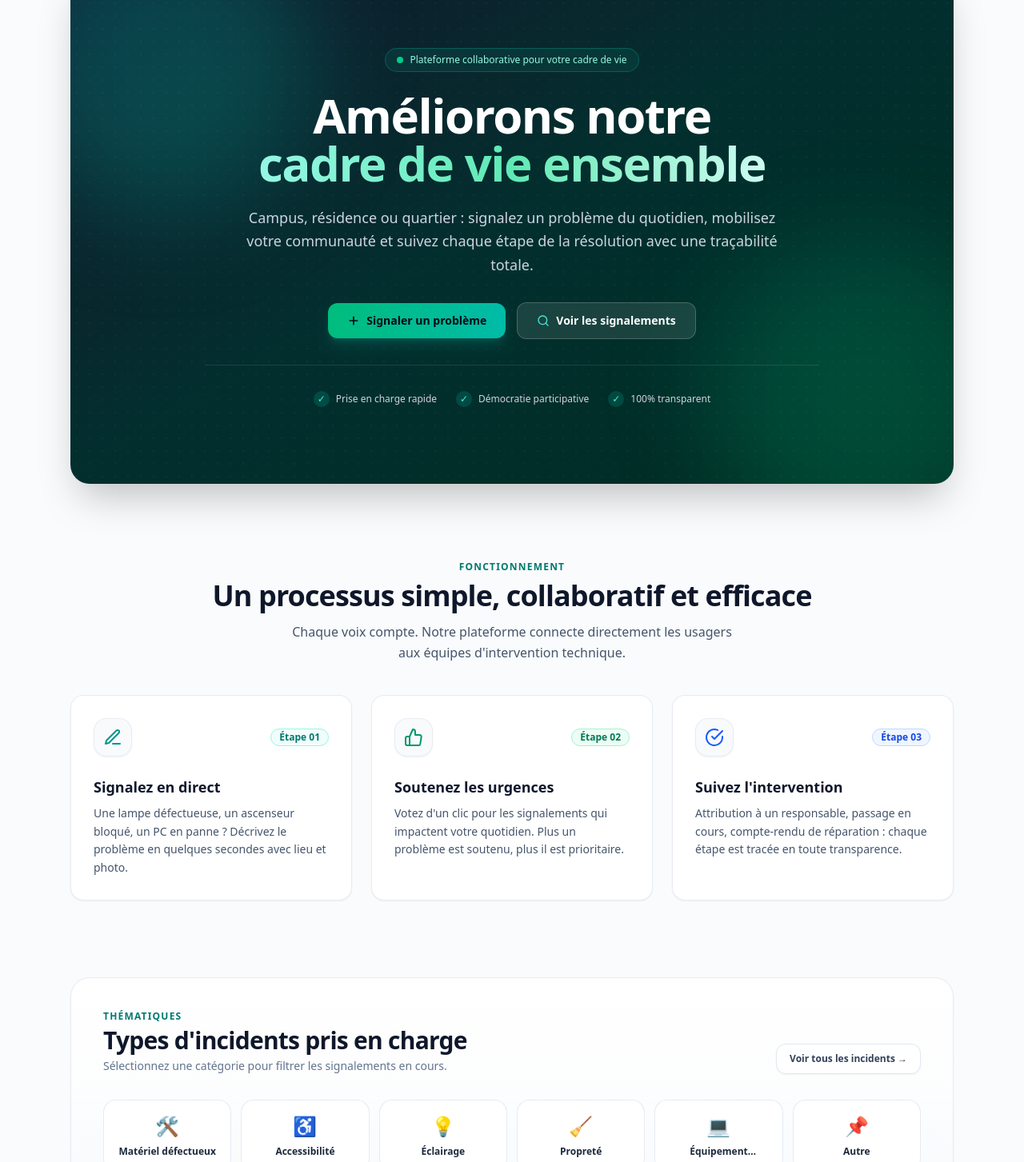
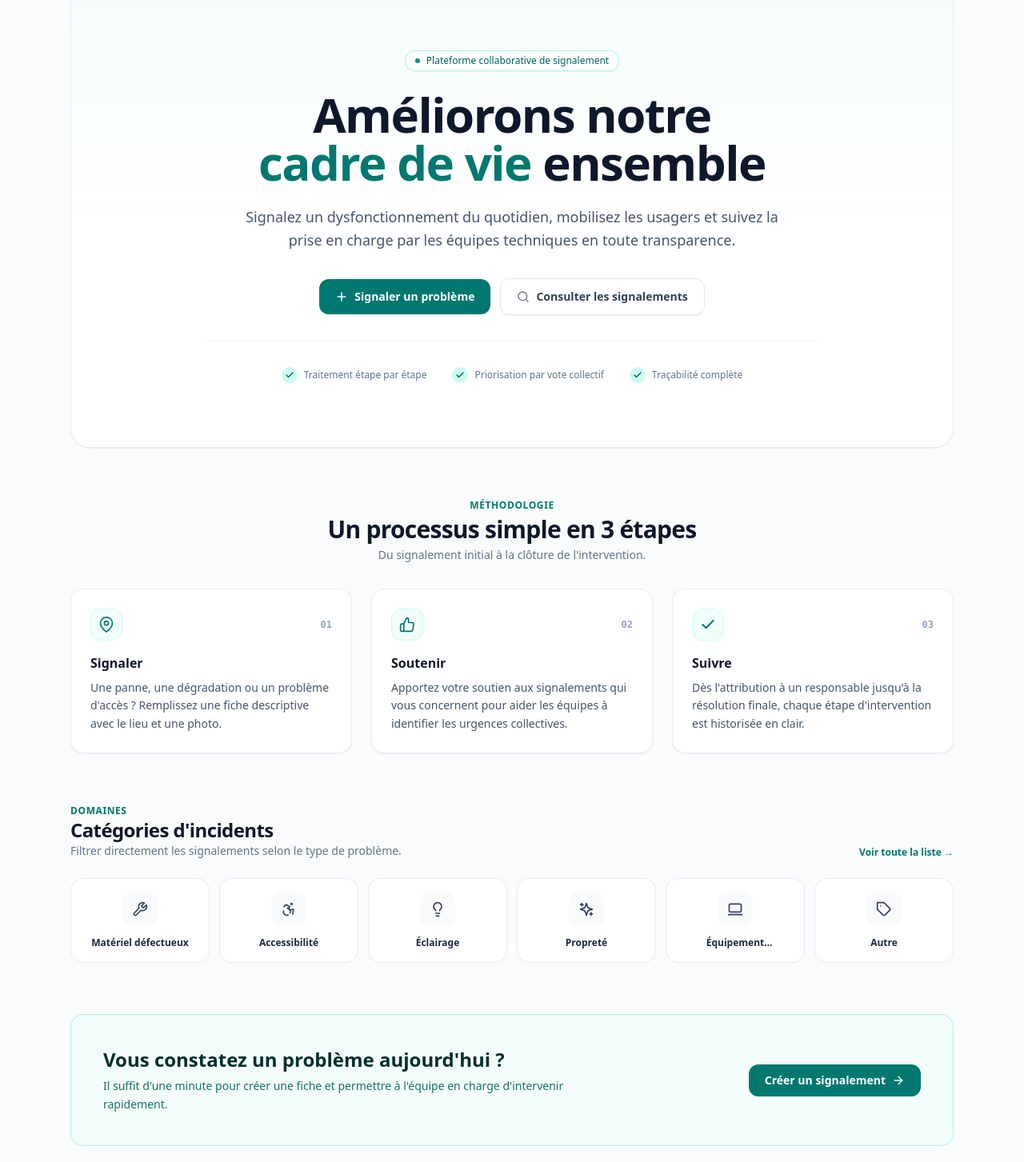
Before and after one commit to yassin0711/Next, a Next.js app: page / in a window 1280 px wide. Shown: the part 137-1590 px from the top of the page at 80% size. Built offline with nearby package versions, Linux system fonts and the light colour scheme; no server answers.

Commit message:
style: refondre le Hero et la page d'accueil avec un style sobre, professionnel et zéro emoji

```diff
--- a/src/app/page.tsx
+++ b/src/app/page.tsx
@@ -1,217 +1,178 @@
 import Link from "next/link";
 import { CATEGORIES } from "@/lib/constants";
+import {
+  IconPin,
+  IconThumbUp,
+  IconCheck,
+  IconPlus,
+  IconSearch,
+  IconArrowRight,
+  IconCategory,
+} from "@/components/Icons";
 
 const STEPS = [
   {
     step: "01",
-    title: "Signalez en direct",
-    text: "Une lampe défectueuse, un ascenseur bloqué, un PC en panne ? Décrivez le problème en quelques secondes avec lieu et photo.",
-    icon: (
-      <svg className="h-6 w-6 text-teal-600" viewBox="0 0 24 24" fill="none" stroke="currentColor" strokeWidth="2" strokeLinecap="round" strokeLinejoin="round">
-        <path d="M12 20h9" />
-        <path d="M16.5 3.5a2.121 2.121 0 0 1 3 3L7 19l-4 1 1-4L16.5 3.5z" />
-      </svg>
-    ),
-    badgeColor: "bg-teal-50 border-teal-200 text-teal-700",
+    title: "Signaler",
+    text: "Une panne, une dégradation ou un problème d'accès ? Remplissez une fiche descriptive avec le lieu et une photo.",
+    icon: <IconPin className="h-5 w-5 text-teal-700" />,
   },
   {
     step: "02",
-    title: "Soutenez les urgences",
-    text: "Votez d'un clic pour les signalements qui impactent votre quotidien. Plus un problème est soutenu, plus il est prioritaire.",
-    icon: (
-      <svg className="h-6 w-6 text-emerald-600" viewBox="0 0 24 24" fill="none" stroke="currentColor" strokeWidth="2" strokeLinecap="round" strokeLinejoin="round">
-        <path d="M14 9V5a3 3 0 0 0-3-3l-4 9v11h11.28a2 2 0 0 0 2-1.7l1.38-9a2 2 0 0 0-2-2.3zM7 22H4a2 2 0 0 1-2-2v-7a2 2 0 0 1 2-2h3" />
-      </svg>
-    ),
-    badgeColor: "bg-emerald-50 border-emerald-200 text-emerald-700",
+    title: "Soutenir",
+    text: "Apportez votre soutien aux signalements qui vous concernent pour aider les équipes à identifier les urgences collectives.",
+    icon: <IconThumbUp className="h-5 w-5 text-teal-700" />,
   },
   {
     step: "03",
-    title: "Suivez l'intervention",
-    text: "Attribution à un responsable, passage en cours, compte-rendu de réparation : chaque étape est tracée en toute transparence.",
-    icon: (
-      <svg className="h-6 w-6 text-blue-600" viewBox="0 0 24 24" fill="none" stroke="currentColor" strokeWidth="2" strokeLinecap="round" strokeLinejoin="round">
-        <path d="M22 11.08V12a10 10 0 1 1-5.93-9.14" />
-        <polyline points="22 4 12 14.01 9 11.01" />
-      </svg>
-    ),
-    badgeColor: "bg-blue-50 border-blue-200 text-blue-700",
+    title: "Suivre",
+    text: "Dès l'attribution à un responsable jusqu'à la résolution finale, chaque étape d'intervention est historisée en clair.",
+    icon: <IconCheck className="h-5 w-5 text-teal-700" />,
   },
 ];
 
-const CATEGORY_ICONS: Record<string, string> = {
-  "Matériel défectueux": "🛠️",
-  "Accessibilité": "♿",
-  "Éclairage": "💡",
-  "Propreté": "🧹",
-  "Équipement informatique": "💻",
-  "Autre": "📌",
-};
-
 export default function Home() {
   return (
-    <div className="space-y-16 sm:space-y-24">
-      {/* Hero Section */}
-      <section className="relative overflow-hidden rounded-3xl bg-gradient-to-br from-slate-900 via-teal-950 to-emerald-950 px-6 py-16 text-center text-white shadow-2xl ring-1 ring-white/10 sm:px-12 sm:py-24">
-        {/* Glow ambient background effects */}
-        <div className="pointer-events-none absolute -left-20 -top-20 h-72 w-72 rounded-full bg-teal-500/25 blur-3xl sm:h-96 sm:w-96" />
-        <div className="pointer-events-none absolute -bottom-20 -right-20 h-72 w-72 rounded-full bg-emerald-500/20 blur-3xl sm:h-96 sm:w-96" />
-        <div className="pointer-events-none absolute inset-0 bg-[radial-gradient(#ffffff0a_1px,transparent_1px)] [background-size:16px_16px]" />
-
-        <div className="relative mx-auto max-w-3xl space-y-6">
-          {/* Top Pill */}
-          <div className="inline-flex items-center gap-2 rounded-full border border-teal-500/30 bg-teal-900/40 px-3.5 py-1.5 text-xs font-medium text-teal-200 backdrop-blur-md">
-            <span className="flex h-2 w-2 rounded-full bg-emerald-400 animate-pulse" />
-            <span>Plateforme collaborative pour votre cadre de vie</span>
+    <div className="space-y-16 py-4">
+      {/* Hero Section Épurée et Moderne (Light, Pro, Sans artifice) */}
+      <section className="relative rounded-3xl border border-slate-200/80 bg-gradient-to-b from-teal-50/50 via-white to-white px-6 py-16 text-center sm:px-12 sm:py-20 shadow-2xs">
+        <div className="mx-auto max-w-3xl space-y-6">
+          <div className="inline-flex items-center gap-2 rounded-full border border-teal-200/80 bg-white px-3 py-1 text-xs font-medium text-teal-800 shadow-2xs">
+            <span className="h-1.5 w-1.5 rounded-full bg-teal-600" />
+            <span>Plateforme collaborative de signalement</span>
           </div>
 
-          {/* Heading */}
-          <h1 className="text-4xl font-extrabold tracking-tight sm:text-5xl lg:text-6xl">
+          <h1 className="text-4xl font-extrabold tracking-tight text-slate-900 sm:text-5xl lg:text-6xl">
             Améliorons notre <br className="hidden sm:inline" />
-            <span className="bg-gradient-to-r from-teal-200 via-emerald-300 to-teal-100 bg-clip-text text-transparent">
-              cadre de vie ensemble
-            </span>
+            <span className="text-teal-700">cadre de vie</span> ensemble
           </h1>
 
-          {/* Description */}
-          <p className="mx-auto max-w-2xl text-base leading-relaxed text-slate-300 sm:text-lg">
-            Campus, résidence ou quartier : signalez un problème du quotidien, mobilisez votre communauté et suivez chaque étape de la résolution avec une traçabilité totale.
+          <p className="mx-auto max-w-2xl text-base leading-relaxed text-slate-600 sm:text-lg">
+            Signalez un dysfonctionnement du quotidien, mobilisez les usagers et suivez la prise en charge par les équipes techniques en toute transparence.
           </p>
 
-          {/* Action Buttons */}
-          <div className="flex flex-wrap items-center justify-center gap-3.5 pt-2">
+          <div className="flex flex-wrap items-center justify-center gap-3 pt-2">
             <Link
               href="/signalements/nouveau"
-              className="inline-flex items-center gap-2 rounded-xl bg-gradient-to-r from-emerald-500 to-teal-500 px-6 py-3 text-sm font-bold text-slate-950 shadow-lg shadow-teal-500/20 transition-all duration-200 hover:from-emerald-400 hover:to-teal-400 hover:shadow-teal-500/30 hover:-translate-y-0.5 active:translate-y-0"
+              className="inline-flex items-center gap-2 rounded-xl bg-teal-700 px-5 py-3 text-sm font-semibold text-white shadow-xs transition hover:bg-teal-800 hover:shadow-sm"
             >
-              <svg className="h-4 w-4" viewBox="0 0 24 24" fill="none" stroke="currentColor" strokeWidth="2.5" strokeLinecap="round" strokeLinejoin="round">
-                <line x1="12" y1="5" x2="12" y2="19" />
-                <line x1="5" y1="12" x2="19" y2="12" />
-              </svg>
+              <IconPlus className="h-4 w-4" />
               <span>Signaler un problème</span>
             </Link>
 
             <Link
               href="/signalements"
-              className="inline-flex items-center gap-2 rounded-xl border border-white/20 bg-white/10 px-6 py-3 text-sm font-semibold text-white backdrop-blur-md transition-all duration-200 hover:bg-white/20 hover:border-white/30 hover:-translate-y-0.5 active:translate-y-0"
+              className="inline-flex items-center gap-2 rounded-xl border border-slate-200 bg-white px-5 py-3 text-sm font-semibold text-slate-700 shadow-xs transition hover:bg-slate-50 hover:text-slate-900"
             >
-              <svg className="h-4 w-4 text-teal-300" viewBox="0 0 24 24" fill="none" stroke="currentColor" strokeWidth="2" strokeLinecap="round" strokeLinejoin="round">
-                <circle cx="11" cy="11" r="8" />
-                <line x1="21" y1="21" x2="16.65" y2="16.65" />
-              </svg>
-              <span>Voir les signalements</span>
+              <IconSearch className="h-4 w-4 text-slate-500" />
+              <span>Consulter les signalements</span>
             </Link>
           </div>
 
-          {/* Trust points */}
-          <div className="mt-8 flex flex-wrap items-center justify-center gap-6 border-t border-white/10 pt-8 text-xs font-medium text-slate-300">
+          {/* Indicateurs clés */}
+          <div className="mt-8 flex flex-wrap items-center justify-center gap-8 border-t border-slate-100 pt-8 text-xs font-medium text-slate-500">
             <div className="flex items-center gap-2">
-              <span className="flex h-5 w-5 items-center justify-center rounded-full bg-teal-500/20 text-teal-300">✓</span>
-              <span>Prise en charge rapide</span>
+              <span className="flex h-5 w-5 items-center justify-center rounded-full bg-teal-100 text-teal-800">
+                <IconCheck className="h-3 w-3" />
+              </span>
+              <span>Traitement étape par étape</span>
             </div>
             <div className="flex items-center gap-2">
-              <span className="flex h-5 w-5 items-center justify-center rounded-full bg-teal-500/20 text-teal-300">✓</span>
-              <span>Démocratie participative</span>
+              <span className="flex h-5 w-5 items-center justify-center rounded-full bg-teal-100 text-teal-800">
+                <IconCheck className="h-3 w-3" />
+              </span>
+              <span>Priorisation par vote collectif</span>
             </div>
             <div className="flex items-center gap-2">
-              <span className="flex h-5 w-5 items-center justify-center rounded-full bg-teal-500/20 text-teal-300">✓</span>
-              <span>100% transparent</span>
+              <span className="flex h-5 w-5 items-center justify-center rounded-full bg-teal-100 text-teal-800">
+                <IconCheck className="h-3 w-3" />
+              </span>
+              <span>Traçabilité complète</span>
             </div>
           </div>
         </div>
       </section>
 
-      {/* How it works Section */}
-      <section className="space-y-10">
-        <div className="text-center">
-          <p className="text-xs font-extrabold uppercase tracking-widest text-teal-700">Fonctionnement</p>
-          <h2 className="mt-2 text-3xl font-extrabold tracking-tight text-slate-900 sm:text-4xl">
-            Un processus simple, collaboratif et efficace
+      {/* Section : Comment ça fonctionne */}
+      <section className="space-y-8">
+        <div className="text-center space-y-1">
+          <p className="text-xs font-bold uppercase tracking-wider text-teal-700">Méthodologie</p>
+          <h2 className="text-2xl font-bold tracking-tight text-slate-900 sm:text-3xl">
+            Un processus simple en 3 étapes
           </h2>
-          <p className="mx-auto mt-3 max-w-xl text-sm leading-relaxed text-slate-600 sm:text-base">
-            Chaque voix compte. Notre plateforme connecte directement les usagers aux équipes d'intervention technique.
-          </p>
+          <p className="text-sm text-slate-500">Du signalement initial à la clôture de l&apos;intervention.</p>
         </div>
 
         <div className="grid gap-6 sm:grid-cols-3">
           {STEPS.map((s) => (
             <div
               key={s.title}
-              className="group relative rounded-2xl border border-slate-200/80 bg-white p-7 shadow-xs transition-all duration-200 hover:-translate-y-1 hover:border-teal-300 hover:shadow-xl hover:shadow-teal-900/5"
+              className="rounded-2xl border border-slate-200/80 bg-white p-6 shadow-xs transition hover:border-slate-300 hover:shadow-sm"
             >
-              <div className="flex items-center justify-between gap-3">
-                <span className="flex h-12 w-12 items-center justify-center rounded-2xl bg-slate-50 border border-slate-200/70 shadow-xs transition-colors group-hover:bg-teal-50 group-hover:border-teal-200">
+              <div className="flex items-center justify-between">
+                <div className="flex h-10 w-10 items-center justify-center rounded-xl bg-teal-50 border border-teal-100">
                   {s.icon}
-                </span>
-                <span className={`rounded-full border px-2.5 py-0.5 text-xs font-bold ${s.badgeColor}`}>
-                  Étape {s.step}
-                </span>
+                </div>
+                <span className="text-xs font-bold font-mono text-slate-400">{s.step}</span>
               </div>
-              <h3 className="mt-6 text-lg font-bold text-slate-900 transition group-hover:text-teal-800">
-                {s.title}
-              </h3>
-              <p className="mt-2 text-sm leading-relaxed text-slate-600">
-                {s.text}
-              </p>
+              <h3 className="mt-4 text-base font-bold text-slate-900">{s.title}</h3>
+              <p className="mt-2 text-sm leading-relaxed text-slate-600">{s.text}</p>
             </div>
           ))}
         </div>
       </section>
 
-      {/* Categories quick explorer */}
-      <section className="rounded-3xl border border-slate-200/80 bg-gradient-to-b from-white to-slate-50/70 p-8 shadow-xs sm:p-10">
+      {/* Section : Catégories d'intervention (100% SVG Icons, 0 emoji) */}
+      <section className="space-y-6">
         <div className="flex flex-wrap items-end justify-between gap-4">
           <div>
-            <p className="text-xs font-extrabold uppercase tracking-widest text-teal-700">Thématiques</p>
-            <h2 className="mt-1 text-2xl font-extrabold tracking-tight text-slate-900 sm:text-3xl">
-              Types d&apos;incidents pris en charge
+            <p className="text-xs font-bold uppercase tracking-wider text-teal-700">Domaines</p>
+            <h2 className="text-2xl font-bold tracking-tight text-slate-900">
+              Catégories d&apos;incidents
             </h2>
-            <p className="mt-1 text-sm text-slate-500">Sélectionnez une catégorie pour filtrer les signalements en cours.</p>
+            <p className="text-sm text-slate-500">Filtrer directement les signalements selon le type de problème.</p>
           </div>
-          <Link href="/signalements" className="btn-outline text-xs">
-            Voir tous les incidents →
+          <Link href="/signalements" className="text-xs font-semibold text-teal-700 hover:text-teal-800 hover:underline">
+            Voir toute la liste →
           </Link>
         </div>
 
-        <div className="mt-8 grid grid-cols-2 gap-3 sm:grid-cols-3 md:grid-cols-6">
+        <div className="grid grid-cols-2 gap-3 sm:grid-cols-3 md:grid-cols-6">
           {CATEGORIES.map((cat) => (
             <Link
               key={cat}
               href={`/signalements?category=${encodeURIComponent(cat)}`}
-              className="flex flex-col items-center justify-center rounded-2xl border border-slate-200/80 bg-white p-4 text-center transition-all duration-200 hover:-translate-y-1 hover:border-teal-400 hover:bg-teal-50/30 hover:shadow-md"
+              className="group flex flex-col items-center justify-center rounded-2xl border border-slate-200/80 bg-white p-4 text-center transition hover:border-teal-300 hover:bg-teal-50/40 hover:shadow-xs"
             >
-              <span className="text-2xl">{CATEGORY_ICONS[cat] ?? "📌"}</span>
-              <span className="mt-2 text-xs font-semibold text-slate-800 line-clamp-1">{cat}</span>
+              <div className="flex h-11 w-11 items-center justify-center rounded-xl bg-slate-50 text-slate-700 transition group-hover:bg-teal-100 group-hover:text-teal-800">
+                <IconCategory category={cat} className="h-5 w-5" />
+              </div>
+              <span className="mt-3 text-xs font-semibold text-slate-800 line-clamp-1 group-hover:text-teal-900">
+                {cat}
+              </span>
             </Link>
           ))}
         </div>
       </section>
 
-      {/* Bottom CTA Banner */}
-      <section className="relative overflow-hidden rounded-3xl bg-gradient-to-r from-teal-800 to-emerald-700 p-8 text-white shadow-xl sm:p-12">
-        <div className="relative z-10 flex flex-col items-start justify-between gap-6 md:flex-row md:items-center">
-          <div className="max-w-xl space-y-2">
-            <h2 className="text-2xl font-extrabold tracking-tight sm:text-3xl">
-              Un problème repéré sur les lieux ?
-            </h2>
-            <p className="text-sm leading-relaxed text-teal-100">
-              Ne laissez pas les désagréments s&apos;accumuler. Prenez une photo, remplissez le formulaire en 1 minute et aidez les équipes techniques à intervenir.
+      {/* Bannière d'appel à l'action sobre */}
+      <section className="rounded-2xl border border-teal-200/80 bg-teal-50/70 p-8 sm:p-10">
+        <div className="flex flex-col items-start justify-between gap-6 sm:flex-row sm:items-center">
+          <div className="space-y-1.5 max-w-xl">
+            <h3 className="text-xl font-bold text-teal-950 sm:text-2xl">
+              Vous constatez un problème aujourd&apos;hui ?
+            </h3>
+            <p className="text-sm text-teal-800/90 leading-relaxed">
+              Il suffit d&apos;une minute pour créer une fiche et permettre à l&apos;équipe en charge d&apos;intervenir rapidement.
             </p>
           </div>
-          <div className="flex flex-wrap gap-3">
-            <Link
-              href="/signalements/nouveau"
-              className="rounded-xl bg-white px-5 py-3 text-sm font-bold text-teal-900 shadow-md transition-all hover:bg-teal-50 hover:shadow-lg hover:-translate-y-0.5 active:translate-y-0"
-            >
-              Créer un signalement
-            </Link>
-            <Link
-              href="/dashboard"
-              className="rounded-xl border border-white/30 bg-white/10 px-5 py-3 text-sm font-semibold text-white backdrop-blur-sm transition hover:bg-white/20 hover:-translate-y-0.5"
-            >
-              Consulter les statistiques
-            </Link>
-          </div>
+          <Link
+            href="/signalements/nouveau"
+            className="inline-flex items-center gap-2 rounded-xl bg-teal-700 px-5 py-2.5 text-sm font-semibold text-white shadow-xs transition hover:bg-teal-800 shrink-0"
+          >
+            <span>Créer un signalement</span>
+            <IconArrowRight className="h-4 w-4" />
+          </Link>
         </div>
       </section>
     </div>
```
